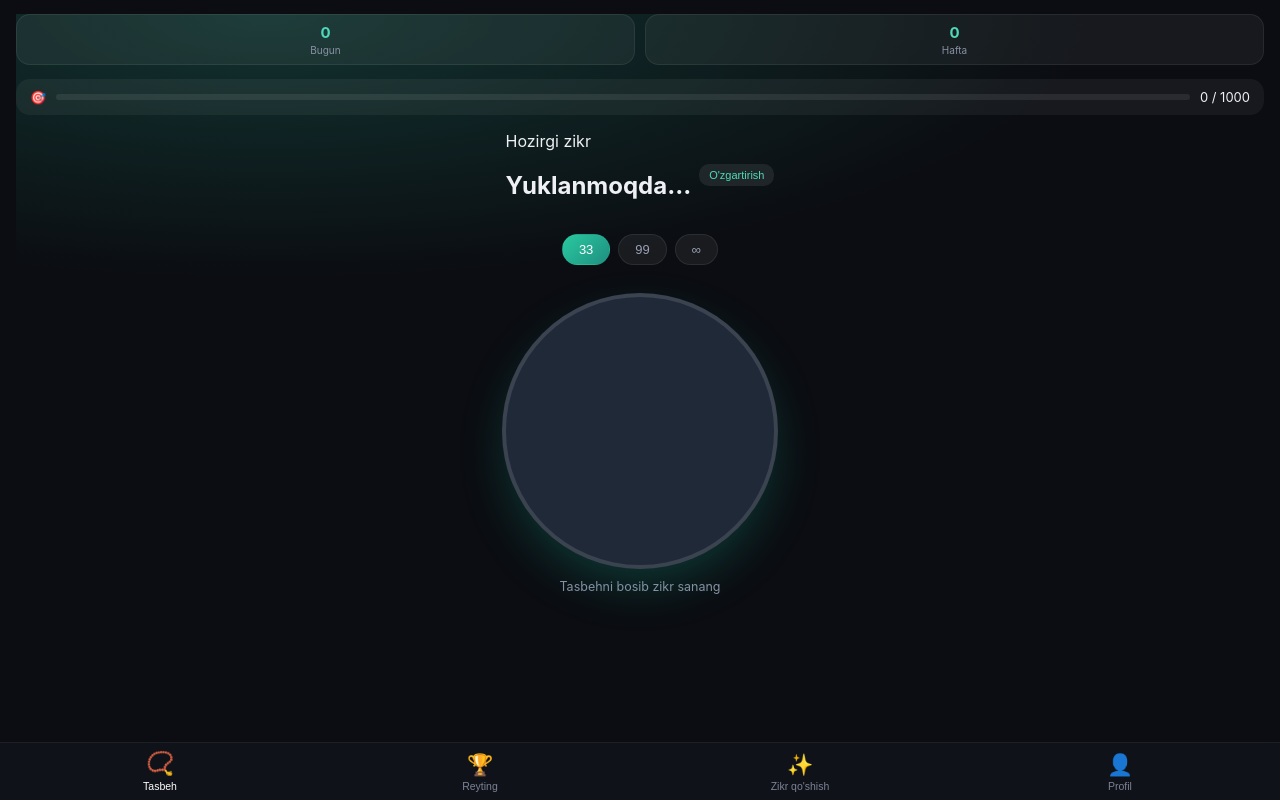
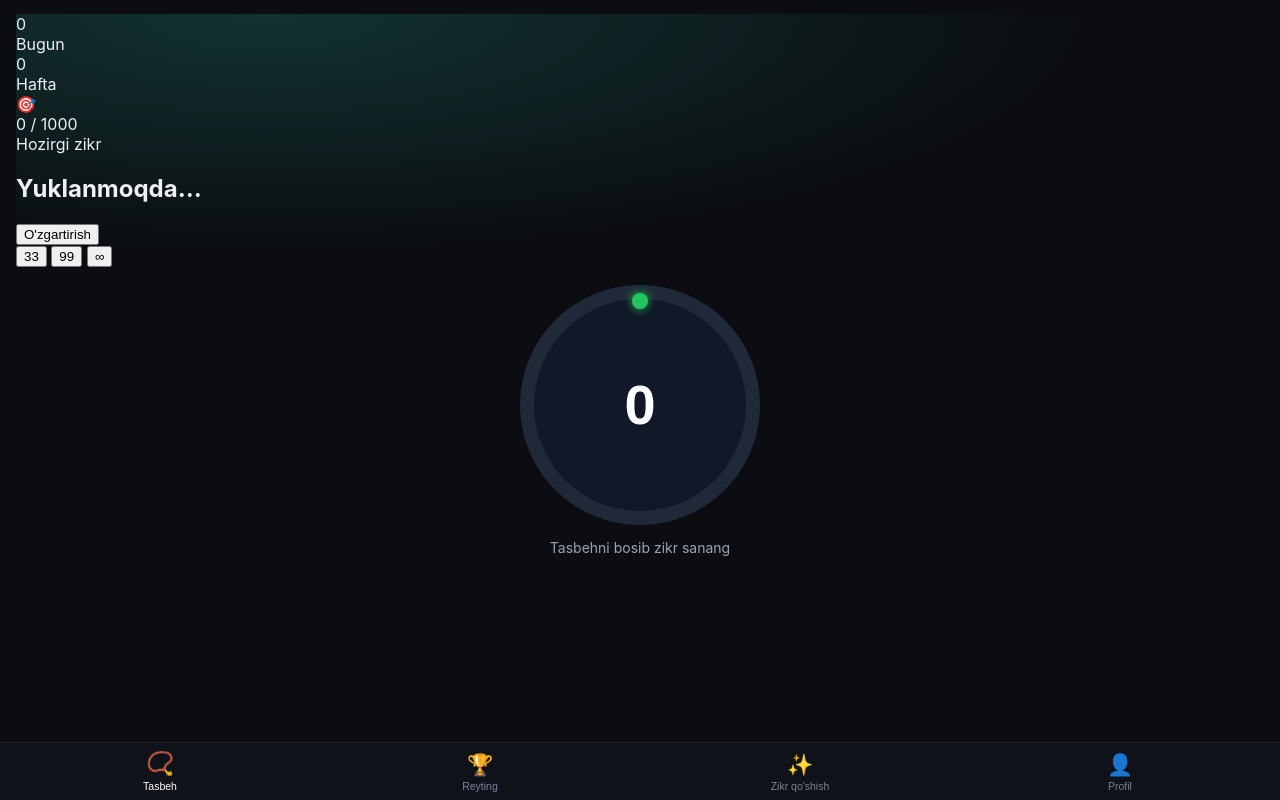
Before and after one commit to Kvnvo17/Zikir-tasbeh, a plain HTML site: page web/index.html in a window 1280 px wide. Drawn offline with Linux system fonts and the light colour scheme; no server answers.

Commit message:
Update tasbeh.css

```diff
--- a/web/css/tasbeh.css
+++ b/web/css/tasbeh.css
@@ -1,152 +1,64 @@
-.mini-stats {
-  display: flex;
-  gap: 10px;
-  margin-bottom: 14px;
+/* ===== Yumaloq progress tasbeh ===== */
+
+.tasbeh-wrap{
+  display:flex;
+  flex-direction:column;
+  align-items:center;
+  margin-top:18px;
 }
 
-.mini-stat {
-  flex: 1;
-  background: rgba(255, 255, 255, 0.05);
-  border: 1px solid rgba(255, 255, 255, 0.07);
-  border-radius: 14px;
-  padding: 8px 10px;
-  text-align: center;
+.tasbeh-btn{
+  width:240px;
+  height:240px;
+  border:none;
+  border-radius:50%;
+  background:transparent;
+  position:relative;
+  display:flex;
+  align-items:center;
+  justify-content:center;
 }
 
-.mini-stat .v {
-  font-size: 15px;
-  font-weight: 700;
-  color: #4fd8b8;
+.tasbeh-progress-ring{
+  position:absolute;
+  inset:0;
+  border-radius:50%;
+  background:
+    conic-gradient(#22c55e var(--progress,0%), #273244 0);
+  transition:background .25s linear;
 }
 
-.mini-stat .l {
-  font-size: 10px;
-  color: #8a90a3;
-  margin-top: 2px;
+.tasbeh-progress-ring::before{
+  content:"";
+  position:absolute;
+  inset:14px;
+  border-radius:50%;
+  background:#111827;
 }
 
-.goal-row {
-  display: flex;
-  align-items: center;
-  justify-content: space-between;
-  background: rgba(255, 255, 255, 0.05);
-  border-radius: 14px;
-  padding: 10px 14px;
-  margin-bottom: 16px;
-  font-size: 13px;
+.tasbeh-progress-ring::after{
+  content:"";
+  position:absolute;
+  width:16px;
+  height:16px;
+  border-radius:50%;
+  background:#22c55e;
+  top:8px;
+  left:50%;
+  transform:translateX(-50%);
+  box-shadow:0 0 10px #22c55e;
 }
 
-.goal-row .goal-bar {
-  flex: 1;
-  height: 6px;
-  background: rgba(255, 255, 255, 0.08);
-  border-radius: 6px;
-  margin: 0 10px;
-  overflow: hidden;
+.tasbeh-count{
+  position:relative;
+  z-index:2;
+  font-size:56px;
+  font-weight:700;
+  color:#fff;
 }
 
-.goal-row .goal-fill {
-  height: 100%;
-  background: linear-gradient(90deg, #29c9a0, #4fe8c4);
-  border-radius: 6px;
-  transition: width 0.3s ease;
+.tasbeh-hint{
+  margin-top:14px;
+  color:#9ca3af;
+  font-size:14px;
 }
-
-.zikr-select-row {
-  display: flex;
-  align-items: center;
-  justify-content: center;
-  gap: 8px;
-  margin-bottom: 6px;
-}
-
-.zikr-name {
-  font-size: 17px;
-  font-weight: 600;
-  color: #fff;
-}
-
-.zikr-change-btn {
-  background: rgba(255, 255, 255, 0.08);
-  border: none;
-  color: #4fd8b8;
-  border-radius: 10px;
-  padding: 5px 10px;
-  font-size: 11px;
-  cursor: pointer;
-}
-
-.mode-tabs {
-  display: flex;
-  gap: 8px;
-  justify-content: center;
-  margin: 14px 0 26px;
-}
-
-.mode-tab {
-  background: rgba(255, 255, 255, 0.06);
-  border: 1px solid rgba(255, 255, 255, 0.08);
-  color: #9aa0b4;
-  padding: 7px 16px;
-  border-radius: 20px;
-  font-size: 13px;
-  cursor: pointer;
-}
-
-.mode-tab.active {
-  background: linear-gradient(135deg, #29c9a0, #1f8f80);
-  color: #fff;
-  border-color: transparent;
-}
-
-.tasbeh-wrap {
-  display: flex;
-  flex-direction: column;
-  align-items: center;
-  padding: 10px 0 24px;
-}
-
-.tasbeh-btn {
-  position: relative;
-  width: min(64vw, 260px);
-  height: min(64vw, 260px);
-  border-radius: 50%;
-  border: none;
-  background: radial-gradient(circle at 35% 30%, #2fe0b8, #12836c 70%);
-  box-shadow: 0 20px 50px rgba(20, 180, 150, 0.28), inset 0 2px 12px rgba(255, 255, 255, 0.25);
-  color: #fff;
-  cursor: pointer;
-  display: flex;
-  align-items: center;
-  justify-content: center;
-}
-
-.tasbeh-count {
-  font-size: min(15vw, 62px);
-  font-weight: 800;
-  letter-spacing: -1px;
-}
-
-.tasbeh-progress-ring {
-  position: absolute;
-  inset: -8px;
-  border-radius: 50%;
-  border: 4px solid rgba(255, 255, 255, 0.12);
-  pointer-events: none;
-}
-
-.tasbeh-progress-ring .fill {
-  position: absolute;
-  inset: 0;
-  border-radius: 50%;
-  background: conic-gradient(#7ff5d8 var(--pct, 0%), transparent 0);
-  mask: radial-gradient(farthest-side, transparent calc(100% - 8px), #000 calc(100% - 8px));
-  -webkit-mask: radial-gradient(farthest-side, transparent calc(100% - 8px), #000 calc(100% - 8px));
-}
-
-.tasbeh-hint {
-  margin-top: 18px;
-  font-size: 12.5px;
-  color: #8a90a3;
-  text-align: center;
-}
```
